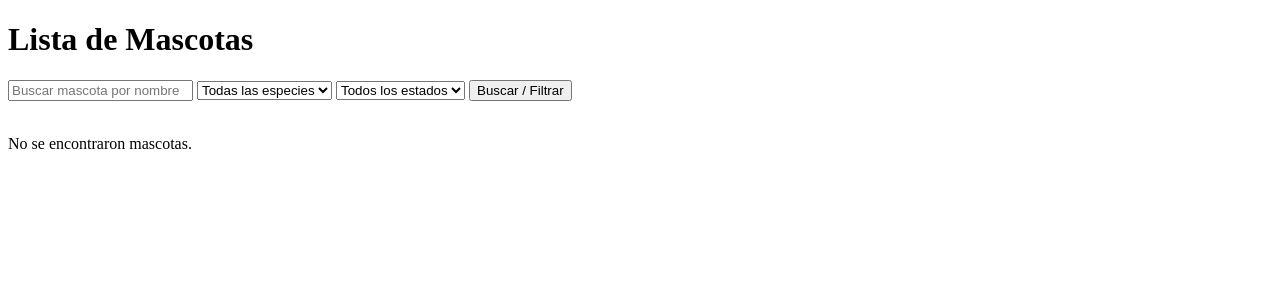
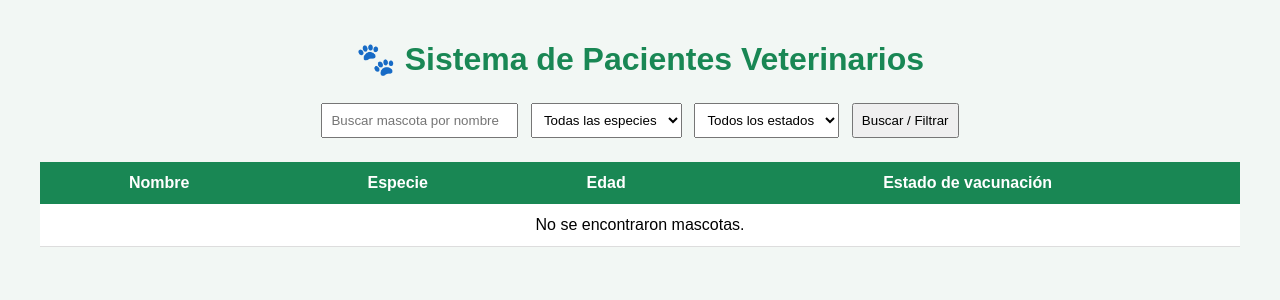
Before and after one commit to tringlie/backend-1, a Django app: page /pacientes/ in a window 1280 px wide. Shown: the top 300 px of the page. Run offline with Django 4.2, Linux system fonts and the light colour scheme; data that the repository does not hold is empty.

Commit message:
Mejora diseño del listado de mascotas

```diff
--- a/pacientes/templates/pacientes/listar.html
+++ b/pacientes/templates/pacientes/listar.html
@@ -1,12 +1,78 @@
 <!DOCTYPE html>
 <html lang="es">
+
 <head>
     <meta charset="UTF-8">
+    <meta name="viewport" content="width=device-width, initial-scale=1.0">
+
     <title>Pacientes Veterinaria</title>
+
+    <style>
+        body {
+            font-family: Arial, sans-serif;
+            background-color: #f2f7f4;
+            margin: 40px;
+        }
+
+        h1 {
+            color: #198754;
+            text-align: center;
+        }
+
+        form {
+            margin-bottom: 20px;
+            text-align: center;
+        }
+
+        input,
+        select,
+        button {
+            padding: 8px;
+            margin: 4px;
+        }
+
+        table {
+            width: 100%;
+            border-collapse: collapse;
+            background-color: white;
+        }
+
+        th {
+            background-color: #198754;
+            color: white;
+            padding: 12px;
+        }
+
+        td {
+            padding: 12px;
+            border-bottom: 1px solid #ddd;
+            text-align: center;
+        }
+
+        .al-dia {
+            background-color: #d1e7dd;
+            color: #0f5132;
+            font-weight: bold;
+        }
+
+        .pendiente {
+            background-color: #f8d7da;
+            color: #842029;
+            font-weight: bold;
+        }
+
+        .alergia {
+            background-color: #fff3cd;
+            color: #664d03;
+            font-weight: bold;
+        }
+    </style>
+
 </head>
+
 <body>
 
-    <h1>Lista de Mascotas</h1>
+    <h1>🐾 Sistema de Pacientes Veterinarios</h1>
 
     <form method="GET">
 
@@ -19,40 +85,93 @@
 
         <select name="especie">
             <option value="">Todas las especies</option>
-            <option value="perro" {% if especie == 'perro' %}selected{% endif %}>Perro</option>
-            <option value="gato" {% if especie == 'gato' %}selected{% endif %}>Gato</option>
+            <option value="perro" {% if especie == 'perro' %}selected{% endif %}>
+                Perro
+            </option>
+            <option value="gato" {% if especie == 'gato' %}selected{% endif %}>
+                Gato
+            </option>
         </select>
 
         <select name="vacunacion">
             <option value="">Todos los estados</option>
-            <option value="al_dia" {% if vacunacion == 'al_dia' %}selected{% endif %}>Al día</option>
-            <option value="pendiente" {% if vacunacion == 'pendiente' %}selected{% endif %}>Pendiente</option>
-            <option value="alergia" {% if vacunacion == 'alergia' %}selected{% endif %}>Alergia</option>
+
+            <option value="al_dia" {% if vacunacion == 'al_dia' %}selected{% endif %}>
+                Al día
+            </option>
+
+            <option value="pendiente" {% if vacunacion == 'pendiente' %}selected{% endif %}>
+                Pendiente
+            </option>
+
+            <option value="alergia" {% if vacunacion == 'alergia' %}selected{% endif %}>
+                Alergia
+            </option>
         </select>
 
         <button type="submit">Buscar / Filtrar</button>
 
     </form>
 
-    <br>
+    <table>
+
+        <thead>
+            <tr>
+                <th>Nombre</th>
+                <th>Especie</th>
+                <th>Edad</th>
+                <th>Estado de vacunación</th>
+            </tr>
+        </thead>
+
+        <tbody>
 
             {% for mascota in mascotas %}
-        <p>
-            {{ mascota.nombre }} -
-            {{ mascota.especie }} -
-            {{ mascota.edad }} años -
 
+                <tr>
+                    <td>{{ mascota.nombre }}</td>
+
+                    <td>{{ mascota.especie }}</td>
+
+                    <td>{{ mascota.edad }} años</td>
+
+                    <td>
                         {% if mascota.vacunacion == 'al_dia' %}
-                <span style="color: green;">Al día</span>
+
+                            <span class="al-dia">
+                                🟢 Al día
+                            </span>
+
                         {% elif mascota.vacunacion == 'pendiente' %}
-                <span style="color: red;">Pendiente</span>
+
+                            <span class="pendiente">
+                                🔴 Pendiente
+                            </span>
+
                         {% else %}
-                <span style="color: goldenrod;">Alergia</span>
+
+                            <span class="alergia">
+                                🟡 Alergia
+                            </span>
+
                         {% endif %}
-        </p>
+                    </td>
+                </tr>
+
             {% empty %}
-        <p>No se encontraron mascotas.</p>
+
+                <tr>
+                    <td colspan="4">
+                        No se encontraron mascotas.
+                    </td>
+                </tr>
+
             {% endfor %}
 
+        </tbody>
+
+    </table>
+
 </body>
+
 </html>
```
Lines whose indentation alone changed are shown as unchanged.
